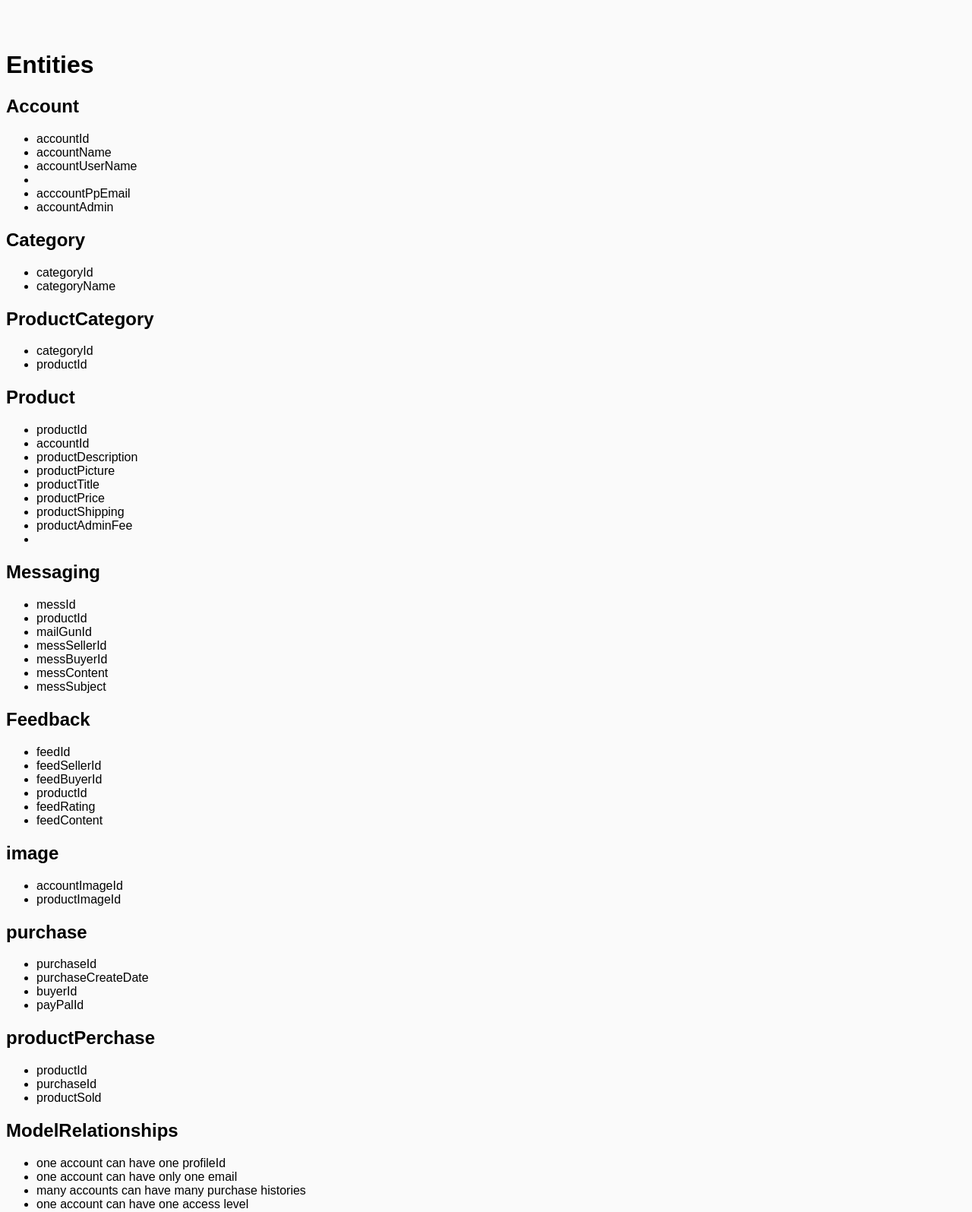
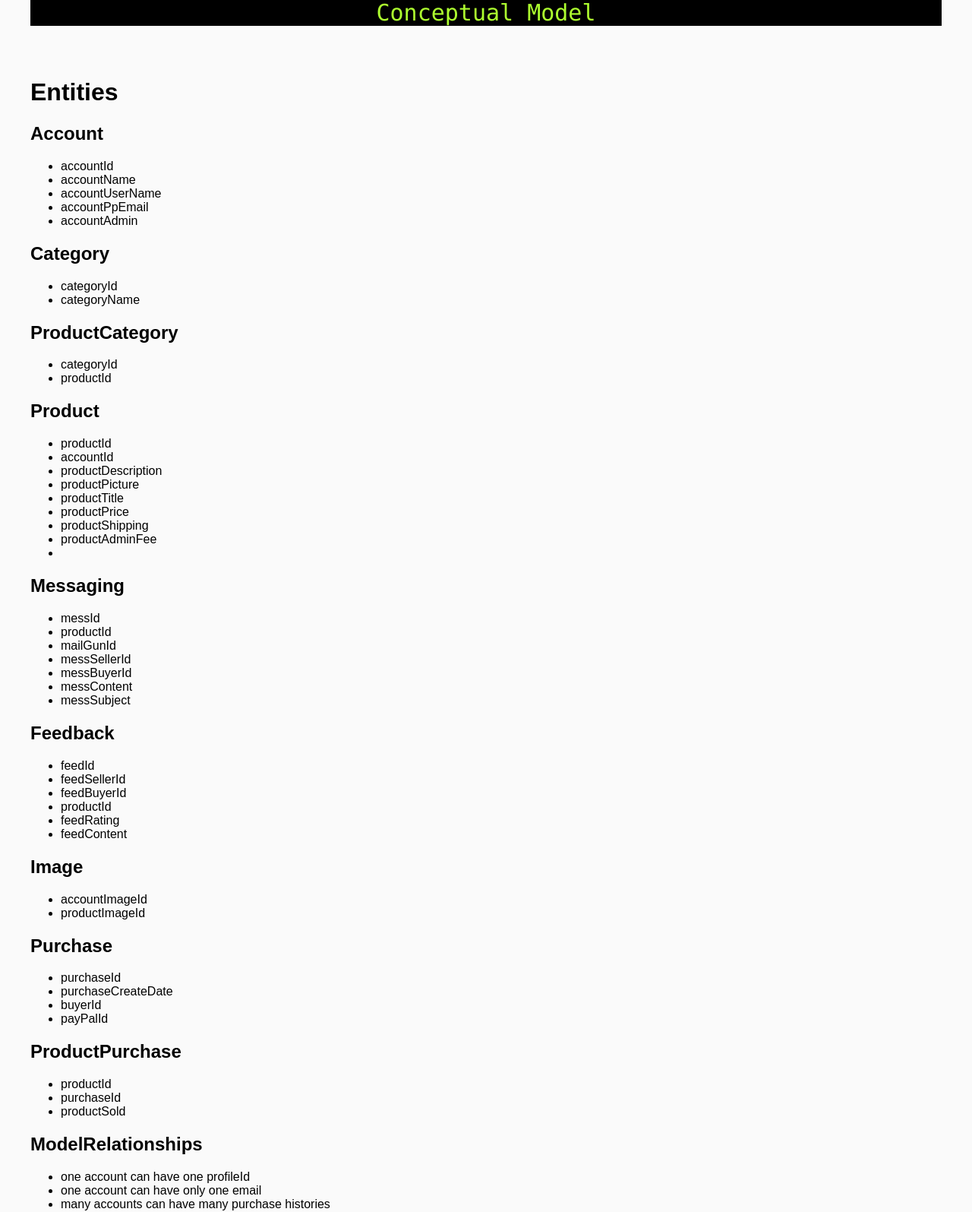
Before and after one commit to wyndows/cartridge-coders, a PHP site: page /epic/index.php in a window 1280 px wide. Shown: the part 2907-4502 px from the top of the page at 76% size. Run offline with PHP 8.4, Linux system fonts and the light colour scheme.

Commit message:
made some general edits

```diff
--- a/css/style.css
+++ b/css/style.css
@@ -18,6 +18,8 @@
 body {
 	background: #FAFAFA;
 	font-family: Arial, 'Helvetica Neue', Helvetica, sans-serif;
+	max-width: 1200px;
+	margin: 0 auto;
 }
 
 .title {
--- a/epic/conceptualModel.php
+++ b/epic/conceptualModel.php
@@ -6,8 +6,7 @@
 	<li>accountId</li>
 	<li>accountName</li>
 	<li>accountUserName</li>
-	<li></li>
-	<li>acccountPpEmail</li>
+	<li>accountPpEmail</li>
 	<li>accountAdmin</li>
 </ul>
 <h2>Category</h2>
@@ -51,19 +50,19 @@
 	<li>feedRating</li>
 	<li>feedContent</li>
 </ul>
-<h2>image</h2>
+<h2>Image</h2>
 <ul>
 	<li>accountImageId</li>
 	<li>productImageId</li>
 </ul>
-<h2>purchase</h2>
+<h2>Purchase</h2>
 <ul>
 	<li>purchaseId</li>
 	<li>purchaseCreateDate</li>
 	<li>buyerId</li>
 	<li>payPalId</li>
 </ul>
-<h2>productPerchase</h2>
+<h2>ProductPurchase</h2>
 <ul>
 	<li>productId</li>
 	<li>purchaseId</li>
```
